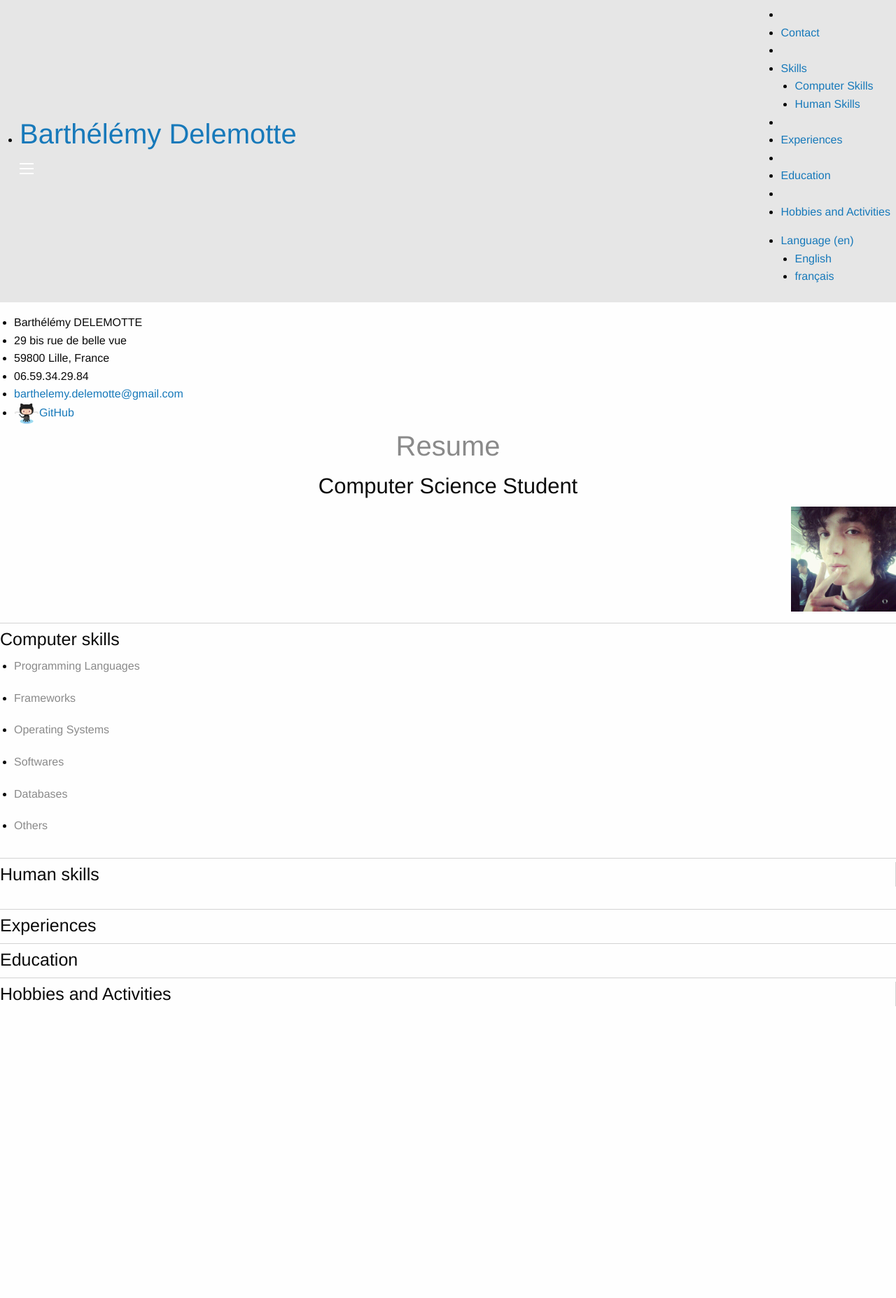
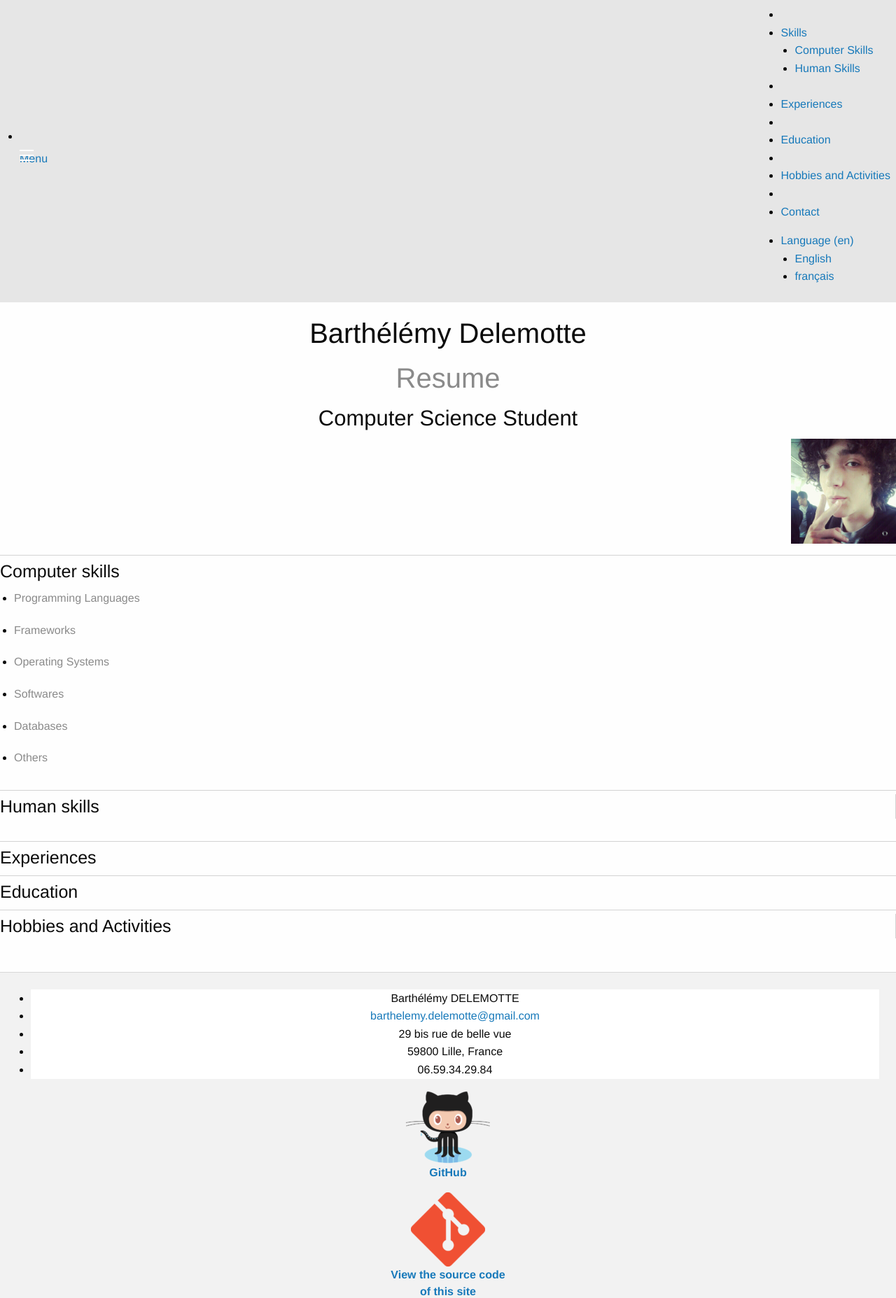
Before and after one commit to DBarthe/resume, a Django app: page /en/ in a window 1280 px wide. Shown: the top 1855 px of the page at 70% size. Before the commit the page ends 1438 px from the top, so only its background shows below. Run offline with Django 3.2, Linux system fonts and the light colour scheme; data that the repository does not hold is empty; some libraries are stand-ins or nearby versions.

Commit message:
footer done

```diff
--- a/website/static/website/css/app.css
+++ b/website/static/website/css/app.css
@@ -17,17 +17,6 @@
 #profile-img {
   max-width: 150px;
   max-height: 150px;
-}
-
-#cordinate {
-  border: none;
-  margin-bottom: 0;
-  padding: 0;
-}
-
-.mini-thumb {
-  max-width: 36px;
-  max-height: 36px;
 }
 
 .resume-category {
@@ -63,3 +52,25 @@
   margin-bottom: 0.5rem !important;
   border-bottom: solid 1px lightgrey;
 }
+
+footer {
+  margin-top: 2rem;
+  padding: 1.5rem;
+  border-top: solid 1px #D8D8D8;
+  background-color: #F2F2F2;
+  width: 100%;
+}
+
+#cordinate {
+  margin-bottom: 0;
+  background-color: white;
+}
+
+footer div.link img {
+  max-width: 128px;
+  max-height: 128px;
+}
+
+footer div.column, footer div.columns {
+  margin-bottom: 1rem;
+}
--- a/website/templates/website/index.html
+++ b/website/templates/website/index.html
@@ -31,15 +31,11 @@
 <header class="contain-to-grid sticky">
   <nav class="top-bar" data-topbar role="navigation">
     <ul class="title-area">
-      <li class="name">
-        <h2><a href="#">Barthélémy Delemotte</a></h2>
-      </li>
-      <li class="toggle-topbar menu-icon"><a href="#"><span></span></a></li>
+      <li class="name"></li>
+      <li class="toggle-topbar menu-icon"><a href="#"><span>Menu</span></a></li>
     </ul>
     <section class="top-bar-section">
       <ul class="left">
-        <li class='divider'></li>
-        <li><a href="#contact-anchor">Contact</a></li>
         <li class='divider'></li>
         <li class='has-dropdown'>
           <a>Skills</a>
@@ -54,7 +50,8 @@
         <li><a href="#education-anchor">Education</a></li>
         <li class='divider'></li>
         <li><a href="#extras-anchor">Hobbies and Activities</a></li>
-
+        <li class='divider'></li>
+        <li><a href="#contact-anchor">Contact</a></li>
       </ul>
 
       <ul class="right">
@@ -75,23 +72,14 @@
         </li>
       </ul>
     </section>
- </nav>
+  </nav>
 </header>
 
-<div id='contact-anchor' class='anchor'></div>
-<section id="contact" class="resume-category">
+
+<section class="resume-category">
   <div class='row medium-collapse large-uncollapse' data-equalizer>
     <div class="small-12 medium-4 large-3 column text-center" data-equalizer-watch>
-      <ul id='cordinate' class='vcard text-left'>
-        <li class="fn">Barthélémy DELEMOTTE</li>
-        <li class="street-address">29 bis rue de belle vue</li>
-        <li class="locality"><span class="zip">59800</span> Lille, <span class="state">France</span></li>
-        <li>06.59.34.29.84</li>
-        <li class="email"><a href="#">barthelemy.delemotte@gmail.com</a></li>
-        <li><a href="https://github.com/DBarthe">
-          <img class='mini-thumb' src="{% static 'website/images/Octocat_64.png' %}"/>GitHub
-        </a></li>
-      </ul>
+      <h2>Barthélémy Delemotte</h2>
     </div>
     <div class='small-12 medium-5 large-6 column text-center' data-equalizer-watch>
       <h2 class='subheader'>Resume</h2>
@@ -238,21 +226,6 @@
   </div>
 </section>
 
-<!--       <div class="row">
-        <div class="small-12 column">
-          <h6 class="right">
-            <span>{{ ed.translation.title }}</span>
-            <strong >{{ ed.translation.school }}</strong>
-          </h6>
-          <h6 class='left'>
-            <strong>{{ ed.year_from }}</strong> -
-            <strong>{% if ed.year_to %}{{ ed.year_to }}{% else %}now{% endif %}</strong>
-          </h6>
-        </div>
-      </div>
-
- -->
-
 <div class='row delim-hline'></div>
 
 <div id='extras-anchor' class='anchor'></div>
@@ -274,4 +247,42 @@
   </div>
 </section>
 
+<footer>
+  <div class="row" data-equalizer>
+    <div id='contact-anchor' class='anchor'></div>
+    <div class="small-12 medium-6 large-4 column text-center" data-equalizer-watch>
+      <ul id='cordinate' class='vcard'>
+        <li class="fn">Barthélémy DELEMOTTE</li>
+        <li class="email"><a href="#">barthelemy.delemotte@gmail.com</a></li>
+        <li class="street-address">29 bis rue de belle vue</li>
+        <li class="locality"><span class="zip">59800</span> Lille, <span class="state">France</span></li>
+        <li>06.59.34.29.84</li>
+      </ul>
+    </div>
+    <div class='small-12 medium-3 large-4 column' data-equalizer-watch>
+        <div class="link text-center">
+          <a href="https://github.com/DBarthe">
+            <img src="{% static 'website/images/Octocat.png' %}"/><br/>
+            <strong>GitHub</strong>
+          </a>
+        </div>
+    </div>
+    <div class='small-12 medium-3 large-4 column text-center' data-equalizer-watch>
+        <div class="link">
+          <a href="http://git.dbarth.eu/git/web/resume.git/tree/">
+            <img src="{% static 'website/images/git.png' %}"/><br/>
+            <strong>View the source code<br />of this site</strong>
+          </a>
+        </div>
+        <a href="http://www.djangoproject.com/"><img src="https://www.djangoproject.com/m/img/badges/djangomade124x25.gif" border="0" alt="Made with Django." title="Made with Django." /></a>
+    </div>
+  </div>
+
+  <div class="row">
+    <div class="small-3 small-centered column text-center">
+    </div>
+  </div>
+
+</footer>
+
 {% endblock %}
```
Also changed, not shown: website/static/website/images/Octocat-src.png (added), website/static/website/images/Octocat.png, website/static/website/images/git-src.png (added), website/static/website/images/git.png (added).
